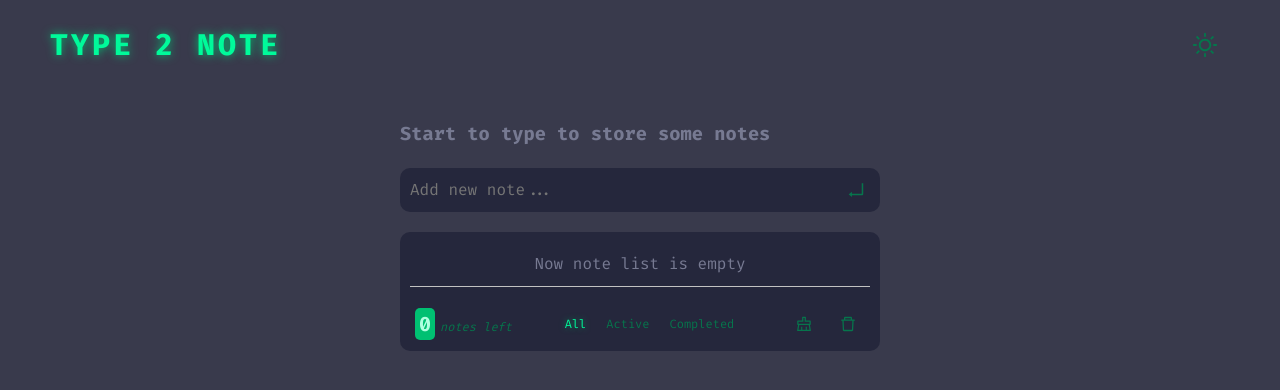
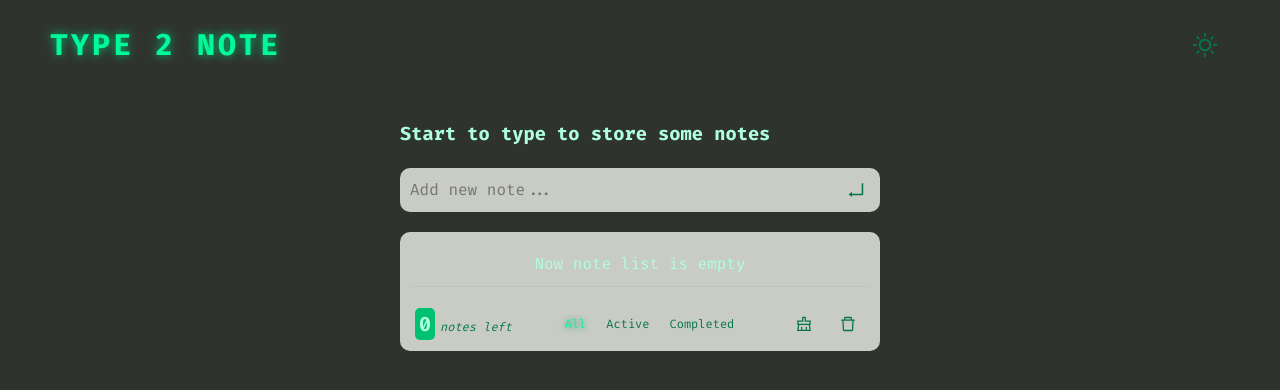
Before and after one commit to bakNa2t/type2note, a React (Vite) app: page / in a window 1280 px wide. Shown: the top 390 px of the page. Built offline with nearby package versions, Linux system fonts and the light colour scheme; the HTML template or start-up script is replaced by a standard one.

Commit message:
Updated comp's var colors for dark/ight mode

```diff
--- a/src/base-blocks/InputField.jsx
+++ b/src/base-blocks/InputField.jsx
@@ -14,12 +14,12 @@ const StyledInputField = styled.form`
   align-items: center;
   width: 100%;
   border-radius: 1rem;
-  background-color: var(--color-blue-zola-600);
+  background-color: var(--color-ebony-800);
   margin: 2rem 0;
   overflow: hidden;
 
   &:focus-within {
-    outline: 2px solid var(--color-blue-light-700);
+    outline: 0.4rem solid var(--color-ebony-400);
     outline-offset: 2px;
   }
 `;
--- a/src/base-blocks/NoteItem.jsx
+++ b/src/base-blocks/NoteItem.jsx
@@ -15,19 +15,19 @@ const StyledNoteItem = styled.li`
   gap: 1rem;
   padding: 1rem;
   min-height: 3rem;
-  border-bottom: 1px solid var(--color-blue-light-300);
+  border-bottom: 1px solid var(--color-spring-green-100);
 `;
 
 const NoteText = styled.p`
   width: 100%;
   font-size: clamp(1.4rem, 3vw, 1.2rem);
+  color: var(--color-spring-green-200);
 `;
 
 const NoteTextCrossed = styled.p`
   width: 100%;
   font-size: clamp(1.4rem, 3vw, 1.2rem);
   text-decoration: line-through;
-  color: var(--color-blue-light-700);
 `;
 
 function NoteItem({ note }) {
--- a/src/styles/GlobalStyles.js
+++ b/src/styles/GlobalStyles.js
@@ -22,9 +22,9 @@ const GlobalStyles = createGlobalStyle`
         --color-ebony-400:#7f8879;
         --color-ebony-500:#646d5f;
         --color-ebony-600:#555d50;
-        --color-ebony-700:#42473e
-        --color-ebony-800:#363b34
-        --color-ebony-900:#2f332e
+        --color-ebony-700:#42473e;
+        --color-ebony-800:#363b34;
+        --color-ebony-900:#2f332e;
 
         //spring green
         --color-spring-green-100:#d5ffef;
@@ -45,9 +45,9 @@ const GlobalStyles = createGlobalStyle`
         --color-blue-light-300: #c2c2c2;
         --color-blue-light-700: #e4e5f1;
 
-        --color-ebony-100:#2f332e
-        --color-ebony-200:#363b34
-        --color-ebony-300:#42473e
+        --color-ebony-100:#2f332e;
+        --color-ebony-200:#363b34;
+        --color-ebony-300:#42473e;
         --color-ebony-400:#555d50;
         --color-ebony-500:#646d5f;
         --color-ebony-600:#7f8879;
@@ -136,8 +136,8 @@ body {
     font-size: 1.6rem;
 
     font-family: 'Fira Code', monospace;
-    background-color: var(--color-blue-zola-700);
-    color: var(--color-blue-light-200);
+    background-color: var(--color-ebony-100);
+    color: var( --color-spring-green-800);
 }
 
 input,
--- a/src/ui-blocks/NoteField.jsx
+++ b/src/ui-blocks/NoteField.jsx
@@ -9,7 +9,7 @@ import { selectFilteredNotes } from "../base-blocks/noteSlice";
 const StyledNoteField = styled.ul`
   display: flex;
   flex-direction: column;
-  background-color: var(--color-blue-zola-600);
+  background-color: var(--color-ebony-800);
   border-radius: 1rem 1rem 0 0;
   padding: 1rem;
 `;
--- a/src/ui-blocks/NoteFooterMenu.jsx
+++ b/src/ui-blocks/NoteFooterMenu.jsx
@@ -17,7 +17,7 @@ const StyledNoteFooterMenu = styled.div`
   justify-content: space-between;
   align-items: center;
   padding: 1rem 1.5rem;
-  background-color: var(--color-blue-zola-600);
+  background-color: var(--color-ebony-800);
   border-radius: 0 0 1rem 1rem;
 `;
 
```
